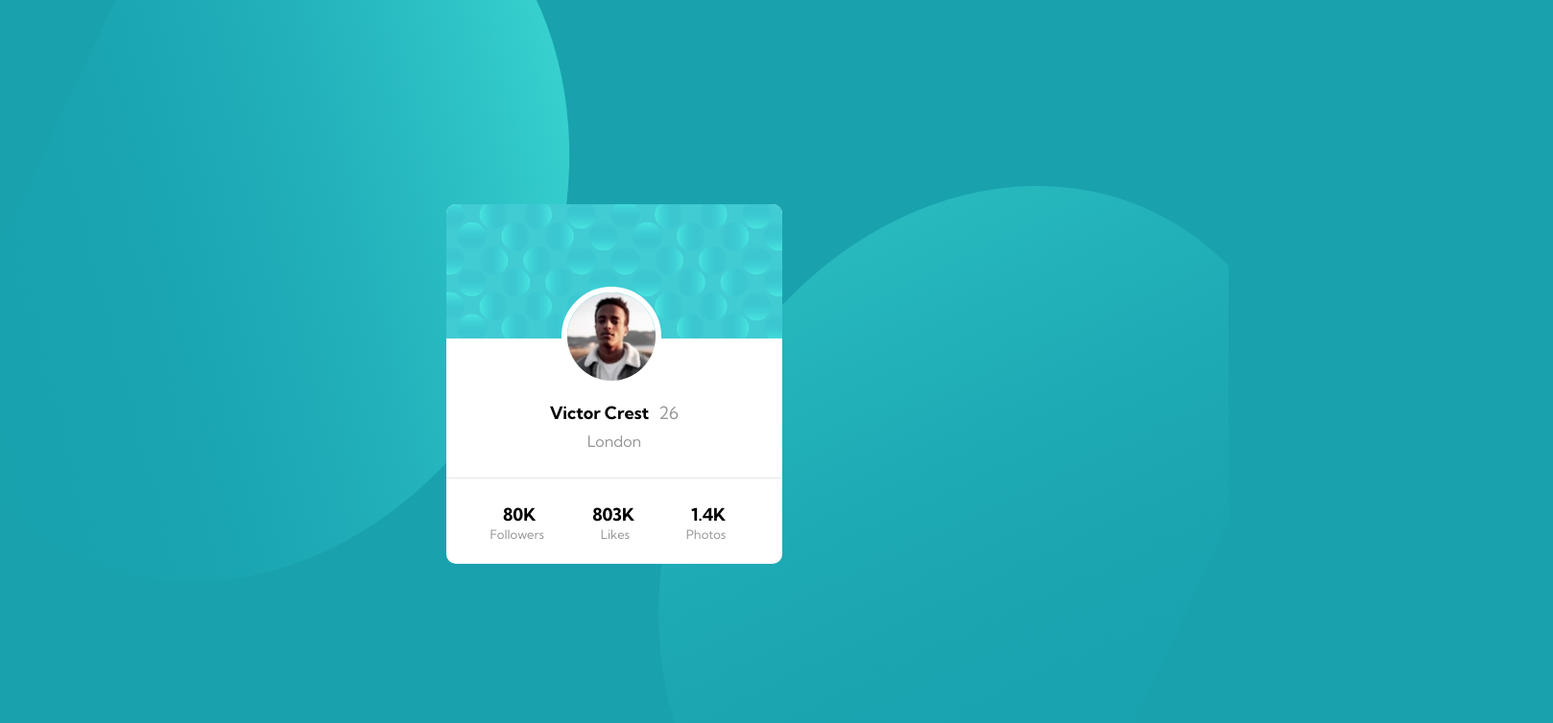
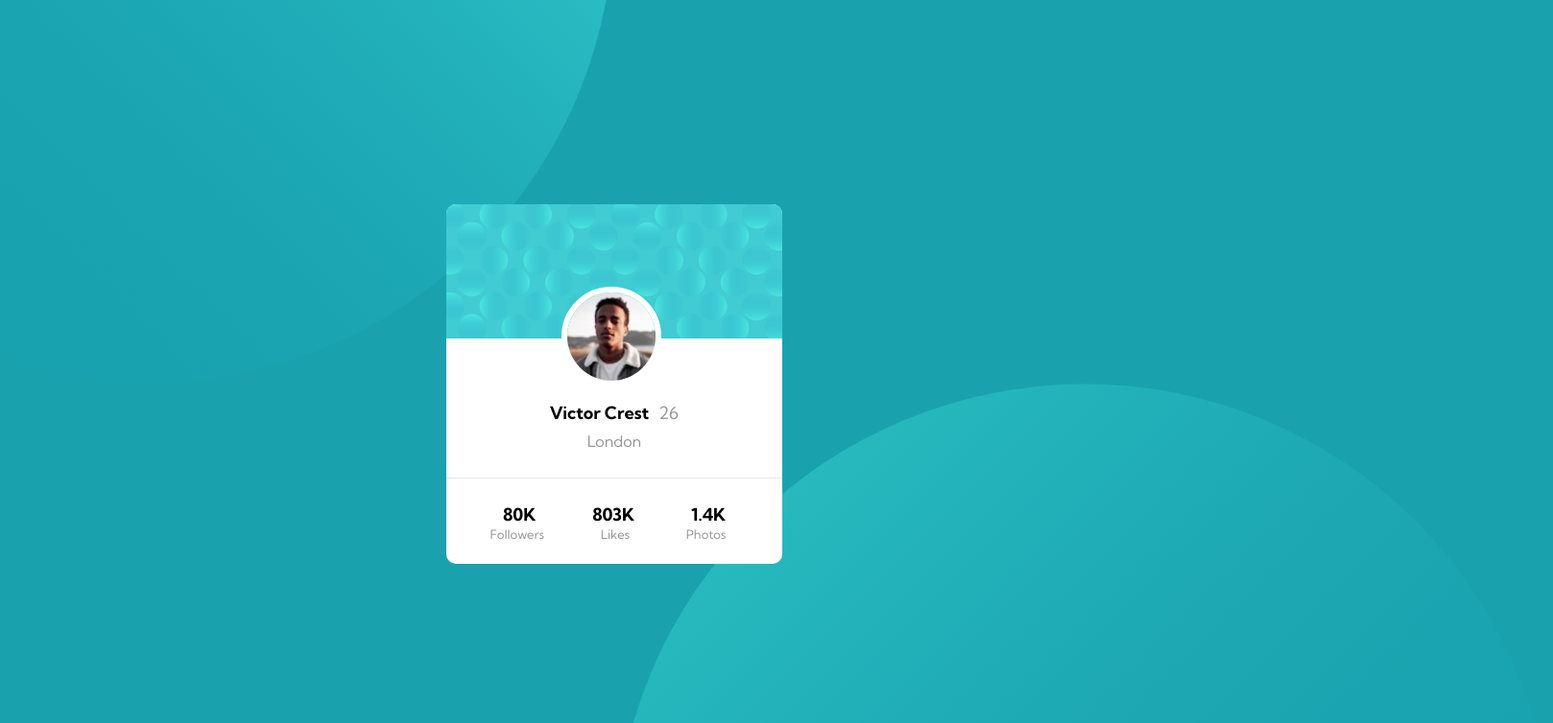
Before and after one commit to LucasAlexsander/profile-card-component, a plain HTML site: page index.html in a window 1280 px wide. Shown: the top 754 px of the page at 96% size, 1618 px wide, since content can reach past the window. Drawn offline with Linux system fonts and the light colour scheme.

Commit message:
Version 1.0

```diff
--- a/assets/css/style.css
+++ b/assets/css/style.css
@@ -55,10 +55,25 @@ section .bg-image {
     height: 100vh;
     width: 100vw;
     display: flex;
-    transform: rotate(25deg);
+    justify-content: center;
+    align-items: center;
+    flex-direction: column;
 }
 
-section .bg-image img {
+section .top {
+    position: absolute;
+    bottom: 50%;
+    right: 50%;
+}
+section .bottom {
+    position: absolute;
+    top: 50%;
+    left: 50%;
+}
+
+
+
+/*section .bg-image img {
     width: 900px;
 }
 section .bg-image img:first-child {
@@ -68,7 +83,7 @@ section .bg-image img:first-child {
 section .bg-image img:last-child {
     margin-right: -120px;
     margin-left: 100px;
-}
+}*/
 
 
 
--- a/index.html
+++ b/index.html
@@ -12,8 +12,8 @@
 
         <!--BACKGROUND-->
         <div class="bg-image">
-            <img src="assets/image/bg-pattern-top.svg" alt="">
-            <img src="assets/image/bg-pattern-bottom.svg" alt="">
+            <img class="top" src="assets/image/bg-pattern-top.svg" alt="">
+            <img class="bottom" src="assets/image/bg-pattern-bottom.svg" alt="">
         </div>
         <!--<div class="bg-image-second"></div>-->
 
```
